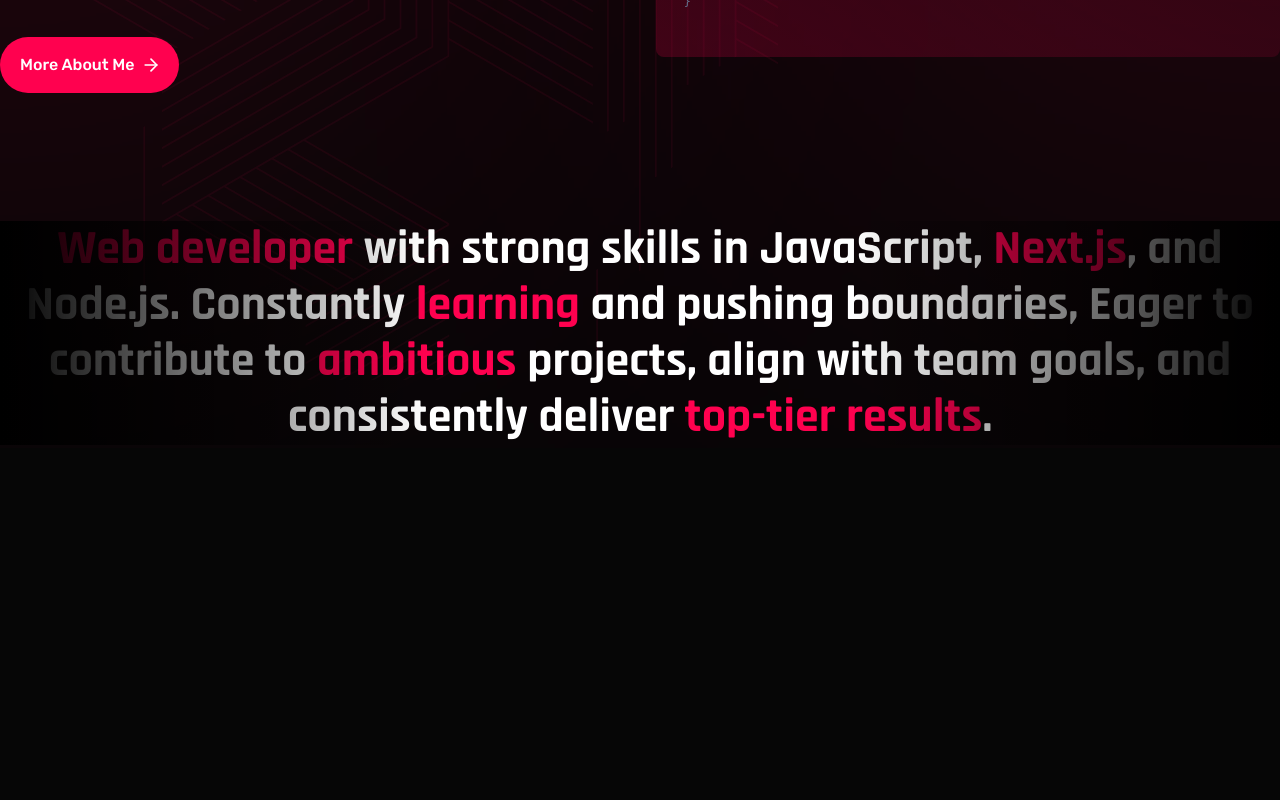
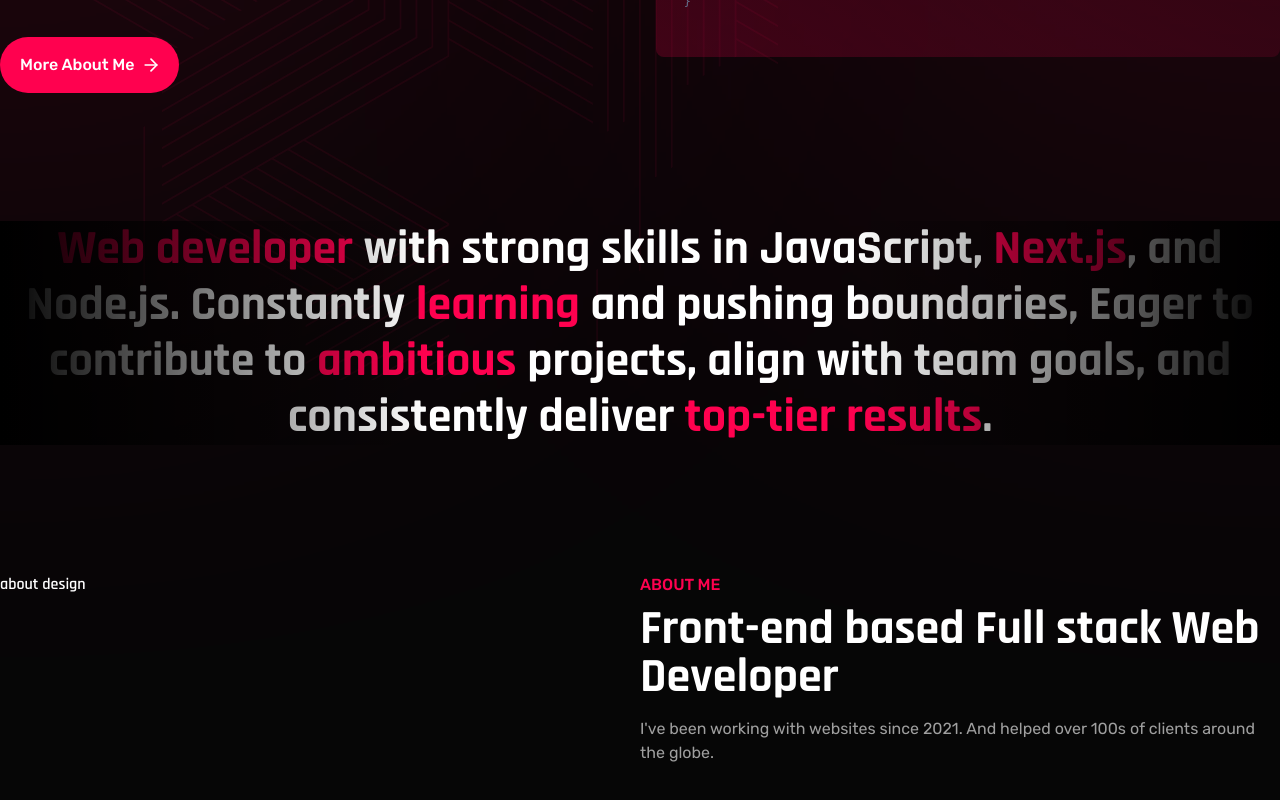
Before and after one commit to EligibleDev/portfolio-mikail, a Next.js app: page / in a window 1280 px wide. Shown: the part 520-1320 px from the top of the page. Before the commit the page ends 968 px from the top, so only its background shows below. Built offline with nearby package versions, Linux system fonts and the light colour scheme.

Commit message:
title component added and about section started

```diff
--- a/app/layout.tsx
+++ b/app/layout.tsx
@@ -28,7 +28,7 @@
     return (
         <html lang="en">
             <body
-                className={`${rubik?.className} ${rajdhani?.className} !overflow-x-hidden antialiased`}
+                className={`${rubik?.className} ${rajdhani?.className} overflow-x-hidden antialiased`}
             >
                 <Navbar />
                 {children}
--- a/app/page.tsx
+++ b/app/page.tsx
@@ -7,7 +7,7 @@
         <main>
             <Hero />
             <Intro />
-            {/* <About /> */}
+            <About />
         </main>
     );
 }
--- a/app/sections/about.tsx
+++ b/app/sections/about.tsx
@@ -1,5 +1,19 @@
+import Title from "@/components/ui/title";
+
 const About = () => {
-    return <section>about</section>;
+    return (
+        <section className="container mx-auto flex justify-between px-4 py-32 align-middle xl:px-0">
+            <div className="w-1/2">about design</div>
+            <div className="w-1/2">
+                <Title
+                    subtitle="About me"
+                    description="I've been working with websites since 2021. And helped over 100s of clients around the globe."
+                >
+                    Front-end based Full stack Web Developer
+                </Title>
+            </div>
+        </section>
+    );
 };
 
 export default About;
--- a/app/sections/hero.tsx
+++ b/app/sections/hero.tsx
@@ -14,7 +14,7 @@
 
             <section className="before:bg-primary-red after:bg-primary-red align-center container mx-auto flex flex-col justify-between gap-8 px-4 pt-4 pb-10 before:absolute before:-top-20 before:-left-[300px] before:-z-10 before:h-[600px] before:w-[600px] before:rounded-[100px] before:opacity-30 before:blur-[300px] after:absolute after:-top-20 after:-right-[300px] after:-z-10 after:h-[600px] after:w-[600px] after:opacity-30 after:blur-[300px] lg:flex-row lg:py-20 xl:px-0 xl:py-32">
                 <div className="w-full lg:w-1/2">
-                    <p className="text-primary-red mb-2 text-lg font-bold uppercase">
+                    <p className="text-primary-red mb-2 text-lg font-bold tracking-[4px] uppercase">
                         I am
                     </p>
 
--- /dev/null
+++ b/components/ui/title.tsx
@@ -0,0 +1,19 @@
+type TitleProps = { children: string; subtitle: string; description: string };
+
+const Title = ({ children, subtitle, description }: TitleProps) => {
+    return (
+        <div className="">
+            <p className="text-primary-red font-rubik mb-2 text-base font-medium uppercase">
+                {subtitle}
+            </p>
+
+            <h1 className="text-3xl font-bold sm:text-4xl md:text-5xl">{children}</h1>
+
+            <p className="font-rubik text-secondary-gray mt-4 mb-10 text-base">
+                {description}
+            </p>
+        </div>
+    );
+};
+
+export default Title;
```
